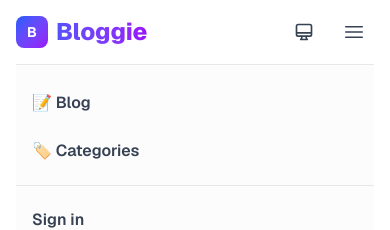
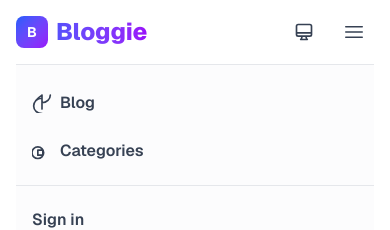
Before and after one commit to darkomike/bloggie, a Next.js app: page / in a window 390 px wide. Both pictures are taken after a click on the button 354 px from the left and 32 px from the top of the page. Shown: the top 230 px of the page. Built offline with nearby package versions, Linux system fonts and the light colour scheme; no server answers; the database is empty.

Commit message:
Ensure no horizontal scrollbars on mobile and tablet - replace emojis in mobile nav with SVG icons and add overflow-x-hidden

```diff
--- a/src/app/globals.css
+++ b/src/app/globals.css
@@ -7,8 +7,13 @@
   --font-mono: var(--font-geist-mono);
 }
 
+html {
+  overflow-x: hidden;
+}
+
 body {
   font-family: var(--font-geist-sans), system-ui, -apple-system, sans-serif;
+  overflow-x: hidden;
 }
 
 /* Enhanced prose styles for blog content */
--- a/src/components/Header.js
+++ b/src/components/Header.js
@@ -207,25 +207,31 @@ export default function Header() {
 
               <Link
                 href="/blog"
-                className={`block rounded-lg px-4 py-2.5 text-base font-semibold transition-all ${
+                className={`block rounded-lg px-4 py-2.5 text-base font-semibold transition-all flex items-center gap-2 ${
                   isActiveLink('/blog', pathname)
                     ? 'text-blue-600 dark:text-blue-400 bg-blue-50 dark:bg-blue-900/20'
                     : 'text-gray-700 hover:bg-gray-100 dark:text-gray-300 dark:hover:bg-gray-800'
                 }`}
                 onClick={() => setMobileMenuOpen(false)}
               >
-                📝 Blog
+                <svg className="h-5 w-5" fill="none" viewBox="0 0 24 24" stroke="currentColor">
+                  <path strokeLinecap="round" strokeLinejoin="round" strokeWidth={2} d="M12 6.253v13m0-13C6.248 6.253 2 10.541 2 15.5s4.248 9.247 10 9.247m0-13c5.752 0 10-4.542 10-9.247m-10 13v-13m0 0C6.248 6.253 2 10.541 2 15.5s4.248 9.247 10 9.247m0-13c5.752 0 10-4.542 10-9.247" />
+                </svg>
+                Blog
               </Link>
               <Link
                 href="/categories"
-                className={`block rounded-lg px-4 py-2.5 text-base font-semibold transition-all ${
+                className={`block rounded-lg px-4 py-2.5 text-base font-semibold transition-all flex items-center gap-2 ${
                   isActiveLink('/categories', pathname)
                     ? 'text-blue-600 dark:text-blue-400 bg-blue-50 dark:bg-blue-900/20'
                     : 'text-gray-700 hover:bg-gray-100 dark:text-gray-300 dark:hover:bg-gray-800'
                 }`}
                 onClick={() => setMobileMenuOpen(false)}
               >
-                🏷️ Categories
+                <svg className="h-5 w-5" fill="none" viewBox="0 0 24 24" stroke="currentColor">
+                  <path strokeLinecap="round" strokeLinejoin="round" strokeWidth={2} d="M7 7a7 7 0 110 14 7 7 0 010-14zM13 11H7v6h6v-6z" />
+                </svg>
+                Categories
               </Link>
 
               {/* Profile & Dashboard links (visible when logged in) */}
```
